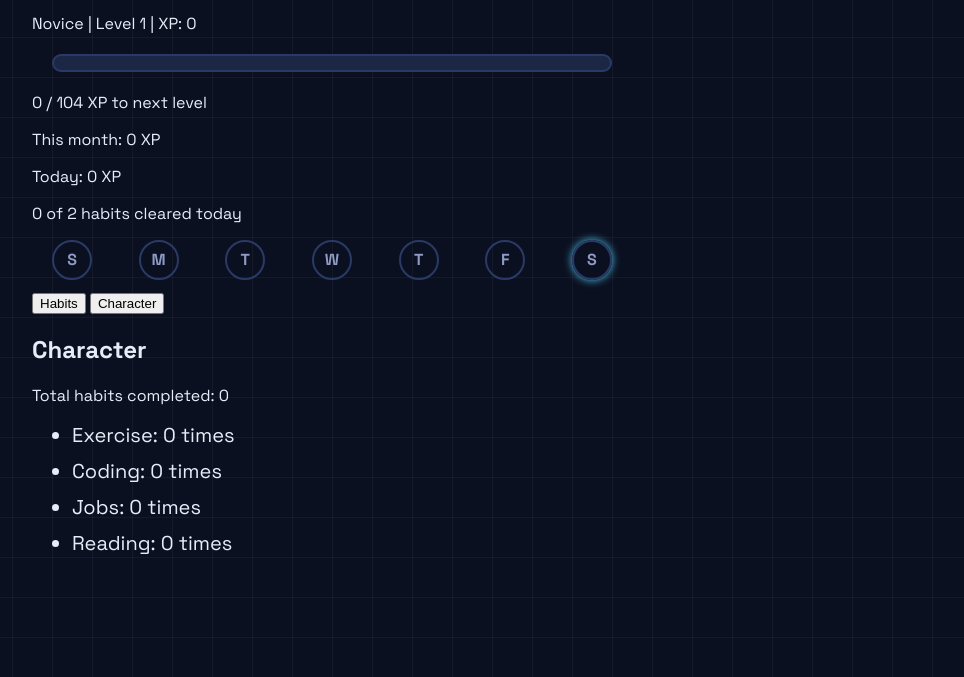
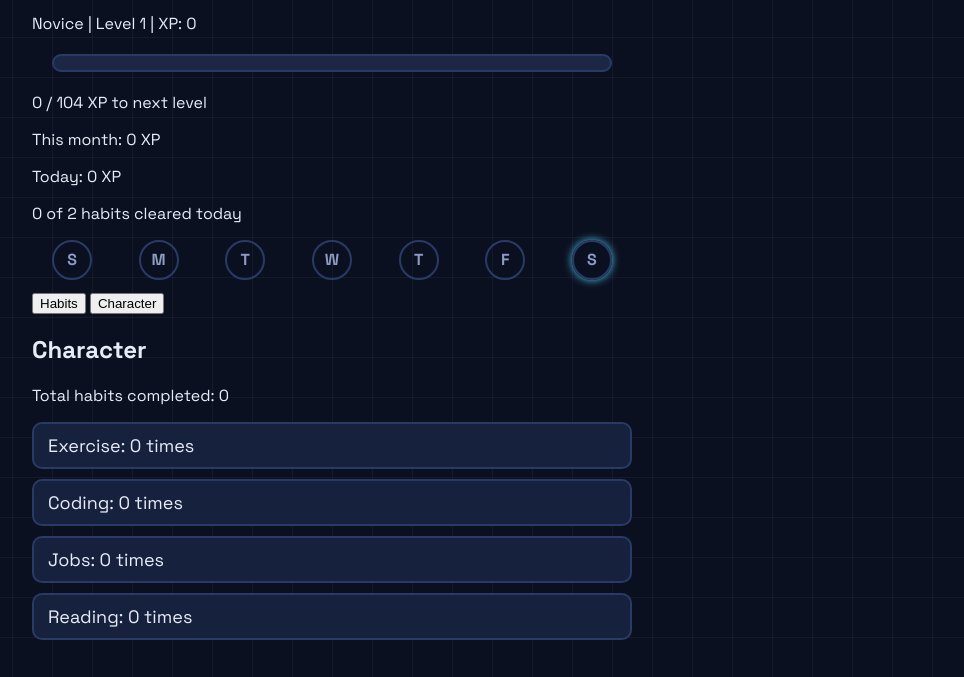
Before and after one commit to TytheITGuy/skill-sheet, a plain HTML site: page index.html in a window 1280 px wide. Both pictures are taken after a click on the button "Character". Shown: the part 123-800 px from the top of the page, without its empty margins (308-1272 px from the left). Drawn offline with Linux system fonts and the light colour scheme.

Commit message:
Style character tab stats as cards

```diff
--- a/style.css
+++ b/style.css
@@ -207,3 +207,18 @@ h1 {
 .week-day.today {
     box-shadow: 0 0 8px #4cc9f0;
 }
+
+
+#stats-list {
+    list-style: none;
+    padding: 0;
+}
+
+#stats-list li {
+    background-color: #16213e;
+    border: 2px solid #2a3a66;
+    border-radius: 10px;
+    padding: 10px 14px;
+    font-size: 18px;
+    margin-bottom: 10px;
+}
```
